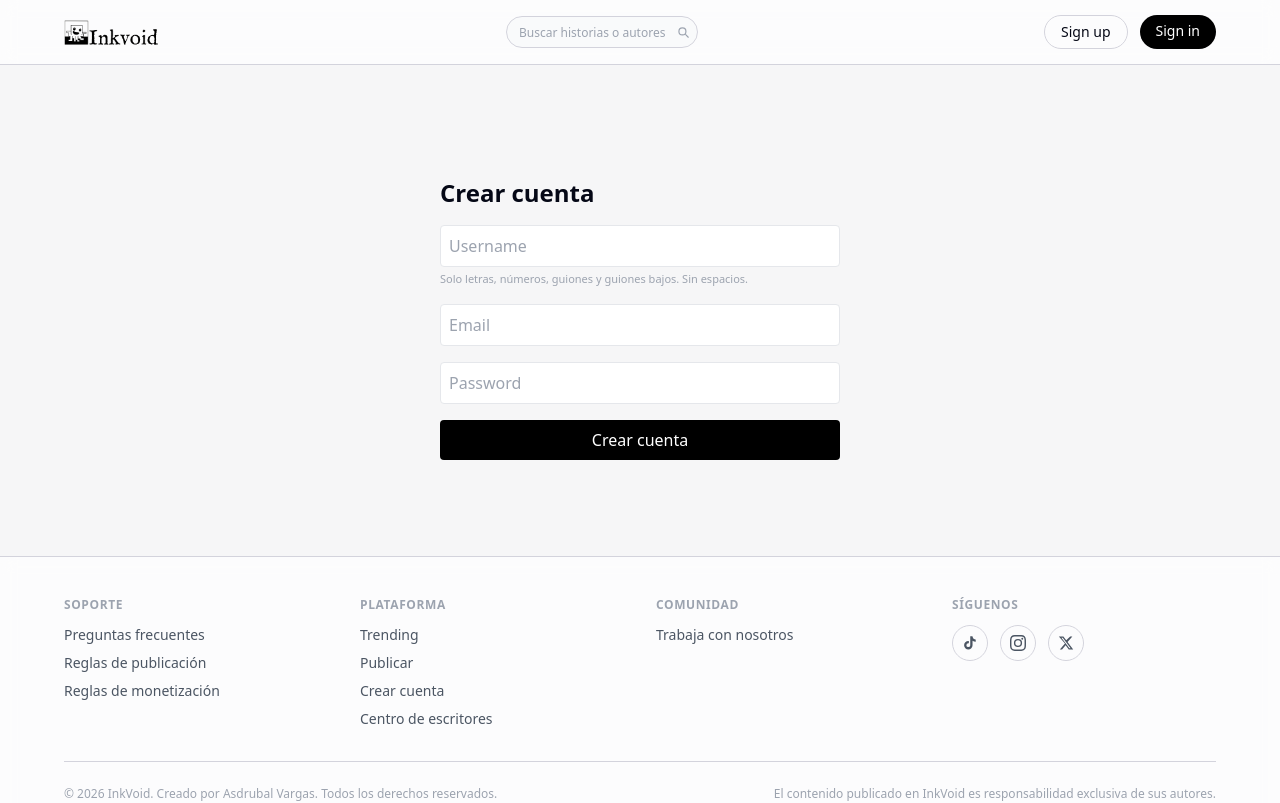
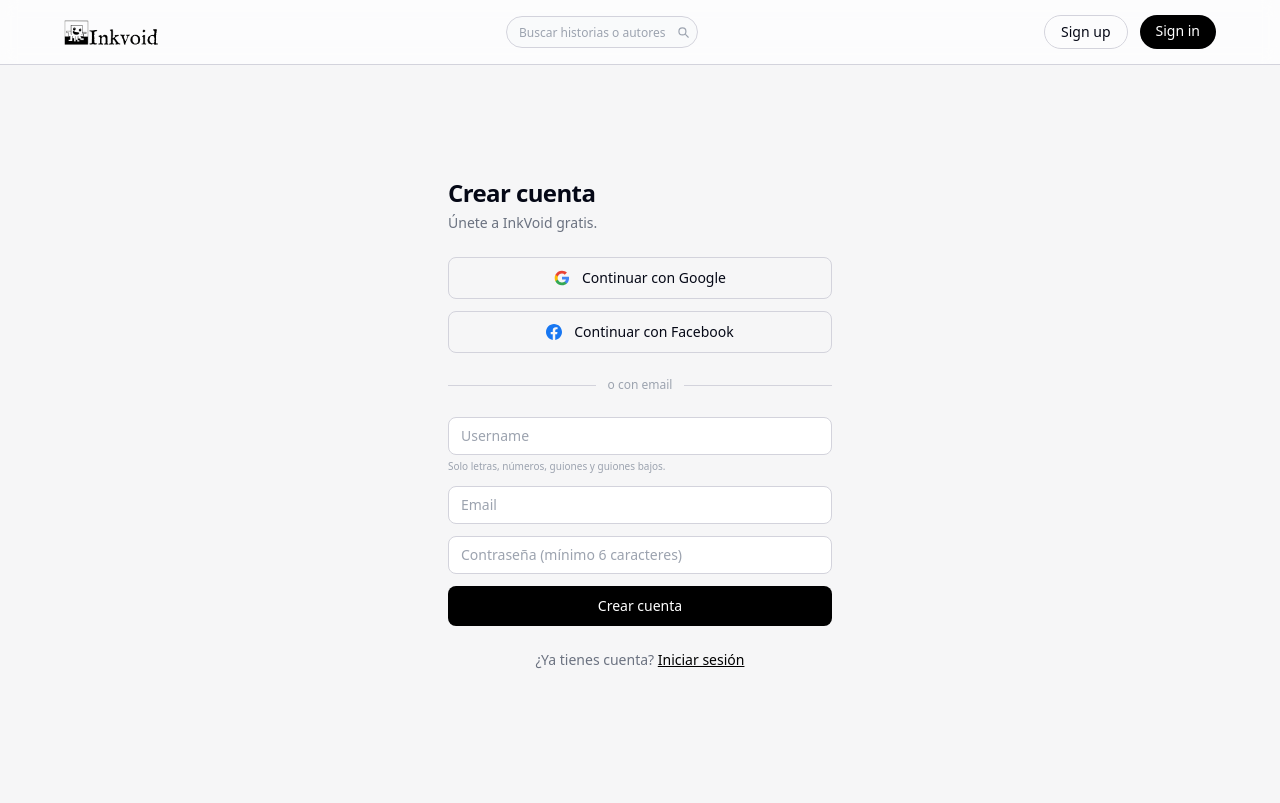
Before and after one commit to AsdrubalV/inkvoid, a Next.js app: page /signup in a window 1280 px wide. Shown: the top 803 px of the page. Built offline with nearby package versions, Linux system fonts and the light colour scheme; no server answers.

Commit message:
feat: actualización de páginas y componentes

```diff
--- a/src/app/chapter/[id]/page.tsx
+++ b/src/app/chapter/[id]/page.tsx
@@ -15,9 +15,7 @@ async function getCountryFromIP(ip: string): Promise<string | null> {
     const res = await fetch("http://ip-api.com/json/" + ip + "?fields=country", { next: { revalidate: 86400 } });
     const data = await res.json();
     return data.country ?? null;
-  } catch {
-    return null;
-  }
+  } catch { return null; }
 }
 
 export default async function ChapterPage({ params }: ChapterPageProps) {
@@ -74,7 +72,6 @@ export default async function ChapterPage({ params }: ChapterPageProps) {
     await supabase.from("chapter_views").insert({ chapter_id: chapter.id, story_id: chapter.story_id, user_id: user?.id ?? null, country });
   } catch (_) {}
 
-  // ── Guardar progreso de lectura ──────────────────────────────────────
   if (user && !isLocked) {
     try {
       await supabase.from("reading_progress").upsert({
@@ -100,7 +97,7 @@ export default async function ChapterPage({ params }: ChapterPageProps) {
           </h1>
           {chapter.is_premium && (
             <span className="rounded-full bg-amber-100 px-2 py-0.5 text-[11px] font-medium text-amber-700">
-              👑 Premium
+              Premium
             </span>
           )}
         </div>
@@ -108,7 +105,6 @@ export default async function ChapterPage({ params }: ChapterPageProps) {
 
       {isLocked ? (
         <div className="rounded-2xl border border-amber-200 bg-amber-50 p-8 text-center space-y-4">
-          <div className="text-4xl">👑</div>
           <h2 className="text-lg font-semibold">Capítulo exclusivo para suscriptores</h2>
           <p className="text-sm text-gray-600 max-w-sm mx-auto">
             Este capítulo es exclusivo para miembros de InkVoid. Suscríbete para acceder a todo el contenido premium.
@@ -157,6 +153,30 @@ export default async function ChapterPage({ params }: ChapterPageProps) {
             ) : <div />}
           </div>
 
+          {/* Banner registro para usuarios no logueados */}
+          {!user && (
+            <div className="rounded-2xl border border-border bg-gray-900 text-white p-6 text-center space-y-3">
+              <h3 className="font-semibold text-base">¿Te está gustando la historia?</h3>
+              <p className="text-sm text-gray-300 max-w-sm mx-auto">
+                Crea una cuenta gratis para guardar tu progreso, dar like y seguir a tus autores favoritos.
+              </p>
+              <div className="flex flex-col sm:flex-row gap-3 justify-center pt-1">
+                <Link
+                  href="/signup"
+                  className="rounded-full bg-white text-black px-6 py-2 text-sm font-medium hover:bg-gray-100 transition"
+                >
+                  Crear cuenta gratis
+                </Link>
+                <Link
+                  href="/login"
+                  className="rounded-full border border-white/30 px-6 py-2 text-sm text-white hover:bg-white/10 transition"
+                >
+                  Ya tengo cuenta
+                </Link>
+              </div>
+            </div>
+          )}
+
           <CommentsSection chapterId={chapter.id} currentUserId={user?.id ?? null} />
         </>
       )}
--- a/src/app/login/page.tsx
+++ b/src/app/login/page.tsx
@@ -1,100 +1,132 @@
 "use client";
-
 import { useState } from "react";
 import { useRouter } from "next/navigation";
 import { createClient } from "@/lib/supabase/client";
+import Link from "next/link";
 
 export default function LoginPage() {
-
   const router = useRouter();
   const supabase = createClient();
 
   const [email, setEmail] = useState("");
   const [password, setPassword] = useState("");
   const [loading, setLoading] = useState(false);
+  const [loadingGoogle, setLoadingGoogle] = useState(false);
+  const [loadingFacebook, setLoadingFacebook] = useState(false);
   const [error, setError] = useState("");
 
-  const signIn = async (e: React.FormEvent) => {
+  async function signIn(e: React.FormEvent) {
     e.preventDefault();
-
     setLoading(true);
     setError("");
 
-    const { data, error } = await supabase.auth.signInWithPassword({
-      email,
-      password
-    });
+    const { data, error } = await supabase.auth.signInWithPassword({ email, password });
 
-    if (error) {
-      setError(error.message);
-      setLoading(false);
-      return;
-    }
+    if (error) { setError(error.message); setLoading(false); return; }
+    if (!data?.user) { setError("Usuario no encontrado."); setLoading(false); return; }
 
-    if (!data?.user) {
-      setError("User not found");
-      setLoading(false);
-      return;
-    }
-
-    const { data: profile, error: profileError } = await supabase
+    const { data: profile } = await supabase
       .from("profiles")
       .select("username")
       .eq("id", data.user.id)
       .single();
 
-    if (profileError || !profile) {
-      setError("Profile not found");
-      setLoading(false);
-      return;
+    router.push("/user/" + (profile?.username ?? ""));
+    router.refresh();
   }
 
-    router.push(`/user/${profile.username}`);
-    router.refresh();
-  };
+  async function signInWithGoogle() {
+    setLoadingGoogle(true);
+    await supabase.auth.signInWithOAuth({
+      provider: "google",
+      options: { redirectTo: "https://inkvoid.ink/auth/callback" },
+    });
+  }
+
+  async function signInWithFacebook() {
+    setLoadingFacebook(true);
+    await supabase.auth.signInWithOAuth({
+      provider: "facebook",
+      options: { redirectTo: "https://inkvoid.ink/auth/callback" },
+    });
+  }
 
   return (
-    <div className="flex justify-center mt-20">
+    <div className="flex justify-center py-20">
+      <div className="w-full max-w-sm space-y-6">
+        <div className="space-y-1">
+          <h1 className="text-2xl font-semibold tracking-tight">Iniciar sesión</h1>
+          <p className="text-sm text-gray-500">Bienvenido de vuelta a InkVoid.</p>
+        </div>
 
-      <form
-        onSubmit={signIn}
-        className="w-[400px] space-y-4"
+        {/* OAuth */}
+        <div className="space-y-3">
+          <button
+            onClick={signInWithGoogle}
+            disabled={loadingGoogle}
+            className="flex items-center justify-center gap-3 w-full rounded-lg border border-border px-4 py-2.5 text-sm font-medium hover:bg-gray-50 transition disabled:opacity-60"
           >
+            <svg viewBox="0 0 24 24" className="h-4 w-4" xmlns="http://www.w3.org/2000/svg">
+              <path d="M22.56 12.25c0-.78-.07-1.53-.2-2.25H12v4.26h5.92c-.26 1.37-1.04 2.53-2.21 3.31v2.77h3.57c2.08-1.92 3.28-4.74 3.28-8.09z" fill="#4285F4"/>
+              <path d="M12 23c2.97 0 5.46-.98 7.28-2.66l-3.57-2.77c-.98.66-2.23 1.06-3.71 1.06-2.86 0-5.29-1.93-6.16-4.53H2.18v2.84C3.99 20.53 7.7 23 12 23z" fill="#34A853"/>
+              <path d="M5.84 14.09c-.22-.66-.35-1.36-.35-2.09s.13-1.43.35-2.09V7.07H2.18C1.43 8.55 1 10.22 1 12s.43 3.45 1.18 4.93l2.85-2.22.81-.62z" fill="#FBBC05"/>
+              <path d="M12 5.38c1.62 0 3.06.56 4.21 1.64l3.15-3.15C17.45 2.09 14.97 1 12 1 7.7 1 3.99 3.47 2.18 7.07l3.66 2.84c.87-2.6 3.3-4.53 6.16-4.53z" fill="#EA4335"/>
+            </svg>
+            {loadingGoogle ? "Redirigiendo..." : "Continuar con Google"}
+          </button>
 
-        <h1 className="text-2xl font-semibold">Sign in</h1>
+          <button
+            onClick={signInWithFacebook}
+            disabled={loadingFacebook}
+            className="flex items-center justify-center gap-3 w-full rounded-lg border border-border px-4 py-2.5 text-sm font-medium hover:bg-gray-50 transition disabled:opacity-60"
+          >
+            <svg viewBox="0 0 24 24" className="h-4 w-4 text-[#1877F2]" fill="currentColor">
+              <path d="M24 12.073c0-6.627-5.373-12-12-12s-12 5.373-12 12c0 5.99 4.388 10.954 10.125 11.854v-8.385H7.078v-3.47h3.047V9.43c0-3.007 1.792-4.669 4.533-4.669 1.312 0 2.686.235 2.686.235v2.953H15.83c-1.491 0-1.956.925-1.956 1.874v2.25h3.328l-.532 3.47h-2.796v8.385C19.612 23.027 24 18.062 24 12.073z"/>
+            </svg>
+            {loadingFacebook ? "Redirigiendo..." : "Continuar con Facebook"}
+          </button>
+        </div>
 
+        <div className="flex items-center gap-3">
+          <div className="flex-1 h-px bg-border" />
+          <span className="text-xs text-gray-400">o con email</span>
+          <div className="flex-1 h-px bg-border" />
+        </div>
+
+        <form onSubmit={signIn} className="space-y-3">
           <input
             type="email"
             placeholder="Email"
             value={email}
-          onChange={(e)=>setEmail(e.target.value)}
-          className="border w-full p-2"
+            onChange={(e) => setEmail(e.target.value)}
+            className="w-full rounded-lg border border-border px-3 py-2 text-sm outline-none focus:ring-1 focus:ring-black"
             required
           />
-
           <input
             type="password"
-          placeholder="Password"
+            placeholder="Contraseña"
             value={password}
-          onChange={(e)=>setPassword(e.target.value)}
-          className="border w-full p-2"
+            onChange={(e) => setPassword(e.target.value)}
+            className="w-full rounded-lg border border-border px-3 py-2 text-sm outline-none focus:ring-1 focus:ring-black"
             required
           />
-
-        {error && (
-          <p className="text-red-500 text-sm">{error}</p>
-        )}
-
+          {error && <p className="text-red-500 text-sm">{error}</p>}
           <button
             type="submit"
             disabled={loading}
-          className="bg-black text-white px-4 py-2"
+            className="w-full rounded-lg bg-black py-2.5 text-sm font-medium text-white hover:bg-gray-800 disabled:opacity-60 transition"
           >
-          {loading ? "Signing in..." : "Sign in"}
+            {loading ? "Entrando..." : "Iniciar sesión"}
           </button>
-
         </form>
 
+        <p className="text-center text-sm text-gray-500">
+          ¿No tienes cuenta?{" "}
+          <Link href="/signup" className="text-black underline hover:no-underline">
+            Crear cuenta
+          </Link>
+        </p>
+      </div>
     </div>
   );
 }
--- a/src/app/signup/page.tsx
+++ b/src/app/signup/page.tsx
@@ -2,6 +2,7 @@
 import { useState } from "react";
 import { useRouter } from "next/navigation";
 import { createClient } from "@/lib/supabase/client";
+import Link from "next/link";
 
 function sanitizeUsername(value: string): string {
   return value
@@ -12,43 +13,53 @@ function sanitizeUsername(value: string): string {
 }
 
 function validateUsername(value: string): string | null {
-  if (value.length < 3) return "El username debe tener al menos 3 caracteres.";
-  if (value.length > 30) return "El username no puede superar 30 caracteres.";
-  if (/\s/.test(value)) return "El username no puede contener espacios.";
-  if (!/^[a-zA-Z0-9_\-]+$/.test(value))
-    return "Solo se permiten letras, números, guiones y guiones bajos.";
+  if (value.length < 3) return "Mínimo 3 caracteres.";
+  if (value.length > 30) return "Máximo 30 caracteres.";
+  if (!/^[a-zA-Z0-9_\-]+$/.test(value)) return "Solo letras, números, guiones y guiones bajos.";
   return null;
 }
 
 export default function SignupPage() {
   const router = useRouter();
   const supabase = createClient();
+
   const [email, setEmail] = useState("");
   const [password, setPassword] = useState("");
   const [username, setUsername] = useState("");
   const [usernameError, setUsernameError] = useState("");
   const [error, setError] = useState("");
   const [loading, setLoading] = useState(false);
+  const [loadingGoogle, setLoadingGoogle] = useState(false);
+  const [loadingFacebook, setLoadingFacebook] = useState(false);
   const [confirmationSent, setConfirmationSent] = useState(false);
 
   function handleUsernameChange(e: React.ChangeEvent<HTMLInputElement>) {
-    const raw = e.target.value;
-    const sanitized = sanitizeUsername(raw);
+    const sanitized = sanitizeUsername(e.target.value);
     setUsername(sanitized);
-    const err = validateUsername(sanitized);
-    setUsernameError(err ?? "");
+    setUsernameError(validateUsername(sanitized) ?? "");
   }
 
-  const signUp = async (e: React.FormEvent) => {
+  async function signInWithGoogle() {
+    setLoadingGoogle(true);
+    await supabase.auth.signInWithOAuth({
+      provider: "google",
+      options: { redirectTo: "https://inkvoid.ink/auth/callback" },
+    });
+  }
+
+  async function signInWithFacebook() {
+    setLoadingFacebook(true);
+    await supabase.auth.signInWithOAuth({
+      provider: "facebook",
+      options: { redirectTo: "https://inkvoid.ink/auth/callback" },
+    });
+  }
+
+  async function signUp(e: React.FormEvent) {
     e.preventDefault();
     setError("");
-
     const validationError = validateUsername(username);
-    if (validationError) {
-      setUsernameError(validationError);
-      return;
-    }
-
+    if (validationError) { setUsernameError(validationError); return; }
     setLoading(true);
 
     const { data: existing } = await supabase
@@ -57,11 +68,7 @@ export default function SignupPage() {
       .eq("username", username)
       .maybeSingle();
 
-    if (existing) {
-      setUsernameError("Este username ya está en uso.");
-      setLoading(false);
-      return;
-    }
+    if (existing) { setUsernameError("Este username ya está en uso."); setLoading(false); return; }
 
     const { data, error } = await supabase.auth.signUp({
       email,
@@ -69,21 +76,11 @@ export default function SignupPage() {
       options: {
         data: { username },
         emailRedirectTo: "https://inkvoid.ink/auth/callback",
-      }
+      },
     });
 
-    if (error) {
-      setError(error.message);
-      setLoading(false);
-      return;
-    }
-
-    const user = data.user;
-    if (!user) {
-      setError("User creation failed");
-      setLoading(false);
-      return;
-    }
+    if (error) { setError(error.message); setLoading(false); return; }
+    if (!data.user) { setError("Error al crear cuenta."); setLoading(false); return; }
 
     if (data.session) {
       router.push("/user/" + username);
@@ -92,25 +89,19 @@ export default function SignupPage() {
       setConfirmationSent(true);
       setLoading(false);
     }
-  };
+  }
 
   if (confirmationSent) {
     return (
-      <div className="flex justify-center mt-20">
-        <div className="w-[400px] space-y-4 text-center">
+      <div className="flex justify-center py-20">
+        <div className="w-full max-w-sm space-y-4 text-center">
           <div className="text-4xl">📬</div>
           <h1 className="text-2xl font-semibold">Revisa tu correo</h1>
           <p className="text-gray-600 text-sm">
-            Te enviamos un enlace de confirmación a <strong>{email}</strong>.
-            Haz click en el enlace para activar tu cuenta.
+            Enviamos un enlace de confirmación a <strong>{email}</strong>.
           </p>
-          <p className="text-xs text-gray-400">
-            Si no ves el correo, revisa tu carpeta de spam.
-          </p>
-          <button
-            onClick={() => router.push("/login")}
-            className="text-sm text-black underline hover:no-underline"
-          >
+          <p className="text-xs text-gray-400">Si no lo ves, revisa spam.</p>
+          <button onClick={() => router.push("/login")} className="text-sm text-black underline hover:no-underline">
             Ir al login
           </button>
         </div>
@@ -119,54 +110,94 @@ export default function SignupPage() {
   }
 
   return (
-    <div className="flex justify-center mt-20">
-      <form onSubmit={signUp} className="w-[400px] space-y-4">
-        <h1 className="text-2xl font-semibold">Crear cuenta</h1>
+    <div className="flex justify-center py-20">
+      <div className="w-full max-w-sm space-y-6">
+        <div className="space-y-1">
+          <h1 className="text-2xl font-semibold tracking-tight">Crear cuenta</h1>
+          <p className="text-sm text-gray-500">Únete a InkVoid gratis.</p>
+        </div>
 
+        {/* OAuth */}
+        <div className="space-y-3">
+          <button
+            onClick={signInWithGoogle}
+            disabled={loadingGoogle}
+            className="flex items-center justify-center gap-3 w-full rounded-lg border border-border px-4 py-2.5 text-sm font-medium hover:bg-gray-50 transition disabled:opacity-60"
+          >
+            <svg viewBox="0 0 24 24" className="h-4 w-4" xmlns="http://www.w3.org/2000/svg">
+              <path d="M22.56 12.25c0-.78-.07-1.53-.2-2.25H12v4.26h5.92c-.26 1.37-1.04 2.53-2.21 3.31v2.77h3.57c2.08-1.92 3.28-4.74 3.28-8.09z" fill="#4285F4"/>
+              <path d="M12 23c2.97 0 5.46-.98 7.28-2.66l-3.57-2.77c-.98.66-2.23 1.06-3.71 1.06-2.86 0-5.29-1.93-6.16-4.53H2.18v2.84C3.99 20.53 7.7 23 12 23z" fill="#34A853"/>
+              <path d="M5.84 14.09c-.22-.66-.35-1.36-.35-2.09s.13-1.43.35-2.09V7.07H2.18C1.43 8.55 1 10.22 1 12s.43 3.45 1.18 4.93l2.85-2.22.81-.62z" fill="#FBBC05"/>
+              <path d="M12 5.38c1.62 0 3.06.56 4.21 1.64l3.15-3.15C17.45 2.09 14.97 1 12 1 7.7 1 3.99 3.47 2.18 7.07l3.66 2.84c.87-2.6 3.3-4.53 6.16-4.53z" fill="#EA4335"/>
+            </svg>
+            {loadingGoogle ? "Redirigiendo..." : "Continuar con Google"}
+          </button>
+
+          <button
+            onClick={signInWithFacebook}
+            disabled={loadingFacebook}
+            className="flex items-center justify-center gap-3 w-full rounded-lg border border-border px-4 py-2.5 text-sm font-medium hover:bg-gray-50 transition disabled:opacity-60"
+          >
+            <svg viewBox="0 0 24 24" className="h-4 w-4 text-[#1877F2]" fill="currentColor">
+              <path d="M24 12.073c0-6.627-5.373-12-12-12s-12 5.373-12 12c0 5.99 4.388 10.954 10.125 11.854v-8.385H7.078v-3.47h3.047V9.43c0-3.007 1.792-4.669 4.533-4.669 1.312 0 2.686.235 2.686.235v2.953H15.83c-1.491 0-1.956.925-1.956 1.874v2.25h3.328l-.532 3.47h-2.796v8.385C19.612 23.027 24 18.062 24 12.073z"/>
+            </svg>
+            {loadingFacebook ? "Redirigiendo..." : "Continuar con Facebook"}
+          </button>
+        </div>
+
+        <div className="flex items-center gap-3">
+          <div className="flex-1 h-px bg-border" />
+          <span className="text-xs text-gray-400">o con email</span>
+          <div className="flex-1 h-px bg-border" />
+        </div>
+
+        <form onSubmit={signUp} className="space-y-3">
           <div className="space-y-1">
             <input
               type="text"
               placeholder="Username"
               value={username}
               onChange={handleUsernameChange}
-            className={"border w-full p-2 rounded " + (usernameError ? "border-red-400" : "")}
+              className={"w-full rounded-lg border px-3 py-2 text-sm outline-none focus:ring-1 focus:ring-black " + (usernameError ? "border-red-400" : "border-border")}
               required
               maxLength={30}
             />
             {usernameError && <p className="text-red-500 text-xs">{usernameError}</p>}
-          {username && !usernameError && (
-            <p className="text-green-600 text-xs">✓ Username disponible</p>
-          )}
-          <p className="text-[11px] text-gray-400">
-            Solo letras, números, guiones y guiones bajos. Sin espacios.
-          </p>
+            {username && !usernameError && <p className="text-green-600 text-xs">Username disponible</p>}
+            <p className="text-[10px] text-gray-400">Solo letras, números, guiones y guiones bajos.</p>
           </div>
-
           <input
             type="email"
             placeholder="Email"
             value={email}
             onChange={(e) => setEmail(e.target.value)}
-          className="border w-full p-2 rounded"
+            className="w-full rounded-lg border border-border px-3 py-2 text-sm outline-none focus:ring-1 focus:ring-black"
             required
           />
           <input
             type="password"
-          placeholder="Password"
+            placeholder="Contraseña (mínimo 6 caracteres)"
             value={password}
             onChange={(e) => setPassword(e.target.value)}
-          className="border w-full p-2 rounded"
+            className="w-full rounded-lg border border-border px-3 py-2 text-sm outline-none focus:ring-1 focus:ring-black"
             required
+            minLength={6}
           />
           {error && <p className="text-red-500 text-sm">{error}</p>}
           <button
             type="submit"
             disabled={loading || !!usernameError}
-          className="bg-black text-white px-4 py-2 rounded w-full disabled:opacity-60"
+            className="w-full rounded-lg bg-black py-2.5 text-sm font-medium text-white hover:bg-gray-800 disabled:opacity-60 transition"
           >
             {loading ? "Creando cuenta..." : "Crear cuenta"}
           </button>
         </form>
+
+        <p className="text-center text-sm text-gray-500">
+          ¿Ya tienes cuenta?{" "}
+          <Link href="/login" className="text-black underline hover:no-underline">Iniciar sesión</Link>
+        </p>
+      </div>
     </div>
   );
 }
```
Lines whose indentation alone changed are shown as unchanged.
